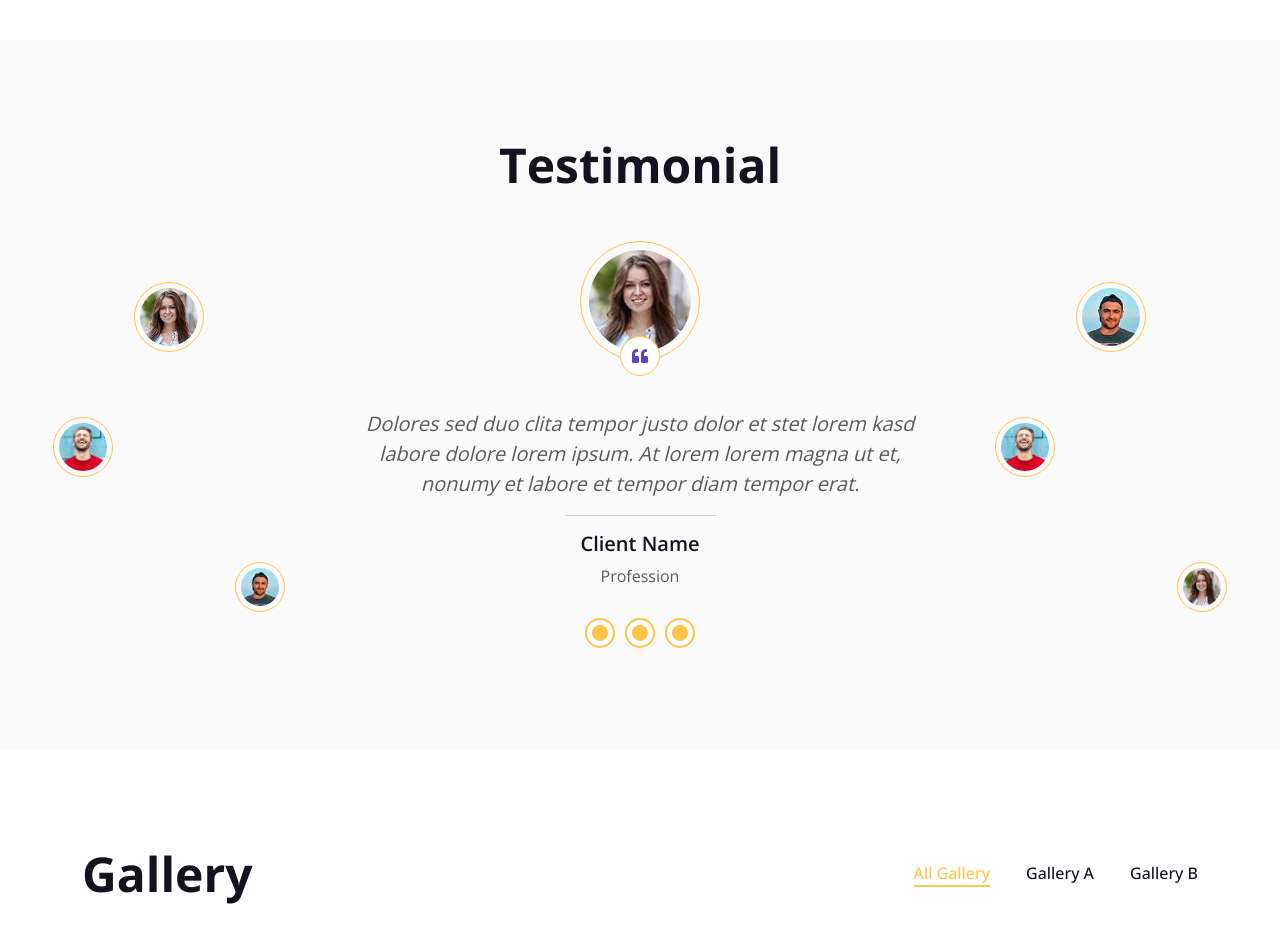
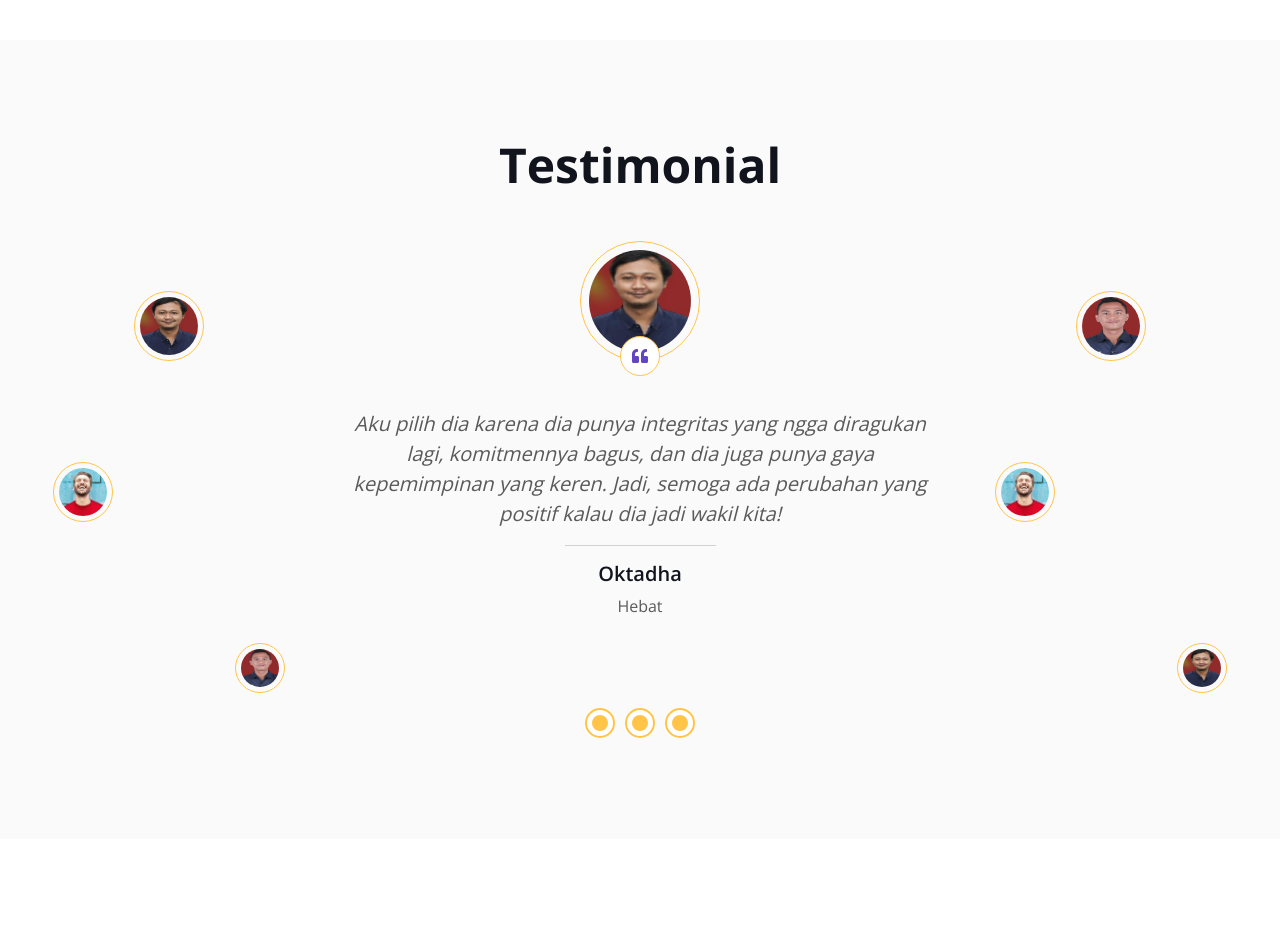
Before and after one commit to Shoichiinaba/caleg_hiba, a PHP site: page / in a window 1280 px wide. Shown: the part 2328-3260 px from the top of the page. Run offline with PHP 8.4, Linux system fonts and the light colour scheme; some libraries are stand-ins or nearby versions.

Commit message:
update testimoni

```diff
--- a/index.php
+++ b/index.php
@@ -383,9 +383,9 @@
             <div class="row justify-content-center">
                 <div class="col-lg-3 d-none d-lg-block">
                     <div class="testimonial-left h-100">
-                        <img class="img-fluid wow fadeIn" data-wow-delay="0.1s" src="img/testimonial-1.jpg" alt="">
+                        <img class="img-fluid wow fadeIn" data-wow-delay="0.1s" src="img/testimonial-1.png" alt="">
                         <img class="img-fluid wow fadeIn" data-wow-delay="0.3s" src="img/testimonial-2.jpg" alt="">
-                        <img class="img-fluid wow fadeIn" data-wow-delay="0.5s" src="img/testimonial-3.jpg" alt="">
+                        <img class="img-fluid wow fadeIn" data-wow-delay="0.5s" src="img/testimonial-3.png" alt="">
                     </div>
                 </div>
                 <div class="col-lg-6 wow fadeInUp" data-wow-delay="0.5s">
@@ -393,17 +393,17 @@
                         <div class="testimonial-item text-center">
                             <div class="position-relative mb-5">
                                 <img class="img-fluid rounded-circle border border-secondary p-2 mx-auto"
-                                    src="img/testimonial-1.jpg" alt="">
+                                    src="img/testimonial-1.png" alt="">
                                 <div class="testimonial-icon">
                                     <i class="fa fa-quote-left text-primary"></i>
                                 </div>
                             </div>
-                            <p class="fs-5 fst-italic">Dolores sed duo clita tempor justo dolor et stet lorem kasd
-                                labore dolore lorem ipsum. At lorem lorem magna ut et, nonumy et labore et tempor diam
-                                tempor erat.</p>
+                            <p class="fs-5 fst-italic">Aku pilih dia karena dia punya integritas yang ngga diragukan
+                                lagi, komitmennya bagus, dan dia juga punya gaya kepemimpinan yang keren. Jadi, semoga
+                                ada perubahan yang positif kalau dia jadi wakil kita!</p>
                             <hr class="w-25 mx-auto">
-                            <h5>Client Name</h5>
-                            <span>Profession</span>
+                            <h5>Oktadha</h5>
+                            <span>Hebat</span>
                         </div>
                         <div class="testimonial-item text-center">
                             <div class="position-relative mb-5">
@@ -413,35 +413,38 @@
                                     <i class="fa fa-quote-left text-primary"></i>
                                 </div>
                             </div>
-                            <p class="fs-5 fst-italic">Dolores sed duo clita tempor justo dolor et stet lorem kasd
-                                labore dolore lorem ipsum. At lorem lorem magna ut et, nonumy et labore et tempor diam
-                                tempor erat.</p>
+                            <p class="fs-5 fst-italic">Saya mendukung Demo Caleg 43 jadi anggota legislatif karena lihat
+                                hasil kerja beliau yang sepertinya mengutamakan kepentingan masyarakat. Semoga dia bisa
+                                buktikan janjinya dan bawa perubahan positif buat daerah kita. Saya yakin Demo Caleg 43
+                                bisa dipercaya dan diandalkan buat mewakili aspirasi kita sebagai rakyat.</p>
                             <hr class="w-25 mx-auto">
-                            <h5>Client Name</h5>
-                            <span>Profession</span>
+                            <h5>Agus</h5>
+                            <span>Mantap</span>
                         </div>
                         <div class="testimonial-item text-center">
                             <div class="position-relative mb-5">
                                 <img class="img-fluid rounded-circle border border-secondary p-2 mx-auto"
-                                    src="img/testimonial-3.jpg" alt="">
+                                    src="img/testimonial-3.png" alt="">
                                 <div class="testimonial-icon">
                                     <i class="fa fa-quote-left text-primary"></i>
                                 </div>
                             </div>
-                            <p class="fs-5 fst-italic">Dolores sed duo clita tempor justo dolor et stet lorem kasd
-                                labore dolore lorem ipsum. At lorem lorem magna ut et, nonumy et labore et tempor diam
-                                tempor erat.</p>
+                            <p class="fs-5 fst-italic">Abis tau sama Demo Caleg 04 dan liat prestasinya, aku mantep
+                                banget dan yakin kalo dia nih caleg yang peduli sama rakyat dan siap berjuang buat kita
+                                semua. Aku dukung dia karena yakin kualitas kepemimpinannya oke, komitmen dan
+                                integritasnya juga tinggi. Mudah-mudahan bisa bawa perubahan positif buat daerah kita
+                                deh!</p>
                             <hr class="w-25 mx-auto">
-                            <h5>Client Name</h5>
-                            <span>Profession</span>
+                            <h5>Sandi</h5>
+                            <span>Lanjutkan</span>
                         </div>
                     </div>
                 </div>
                 <div class="col-lg-3 d-none d-lg-block">
                     <div class="testimonial-right h-100">
-                        <img class="img-fluid wow fadeIn" data-wow-delay="0.1s" src="img/testimonial-1.jpg" alt="">
+                        <img class="img-fluid wow fadeIn" data-wow-delay="0.1s" src="img/testimonial-1.png" alt="">
                         <img class="img-fluid wow fadeIn" data-wow-delay="0.3s" src="img/testimonial-2.jpg" alt="">
-                        <img class="img-fluid wow fadeIn" data-wow-delay="0.5s" src="img/testimonial-3.jpg" alt="">
+                        <img class="img-fluid wow fadeIn" data-wow-delay="0.5s" src="img/testimonial-3.png" alt="">
                     </div>
                 </div>
             </div>
```
Also changed, not shown: img/team-1.jpg (deleted), img/team-2.jpg (deleted), img/team-3.jpg (deleted), img/testimonial-1.jpg (deleted), img/testimonial-1.png (added), img/testimonial-3.jpg (deleted), img/testimonial-3.png (added).
